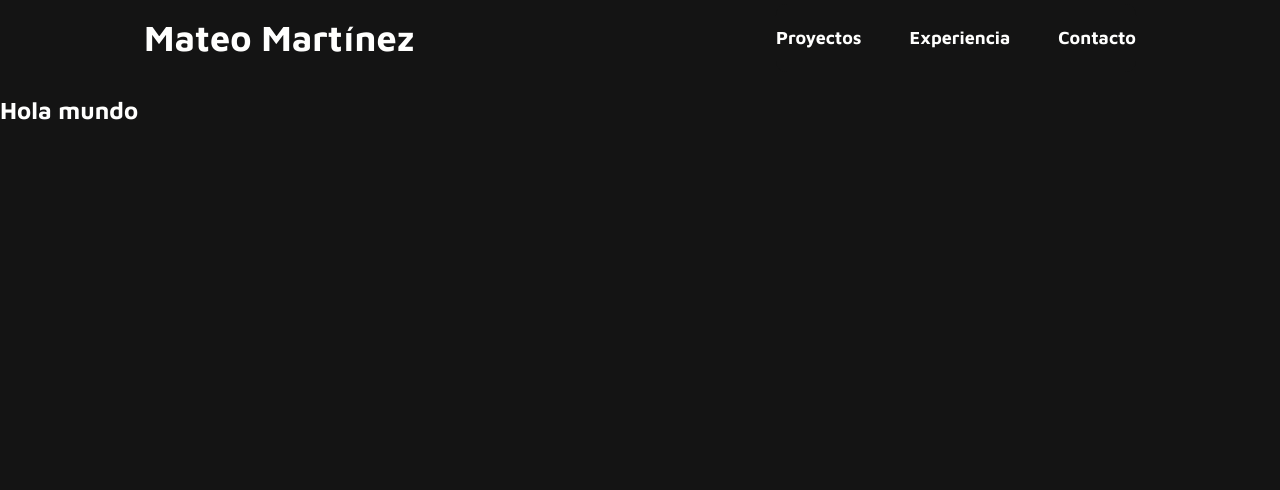
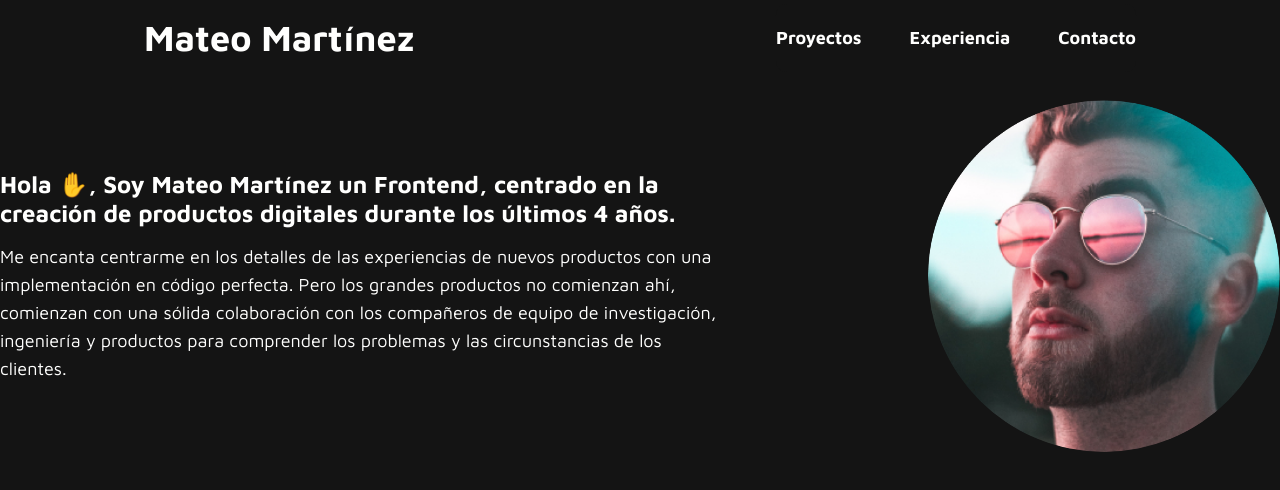
Before and after one commit to OscarAguilarL/portafolio-mateo, a React (Vite) app: page / in a window 1280 px wide. Shown: the top 490 px of the page. Built offline with nearby package versions, Linux system fonts and the light colour scheme.

Commit message:
Styled hero section

```diff
--- a/index.html
+++ b/index.html
@@ -1,5 +1,5 @@
 <!DOCTYPE html>
-<html lang="en">
+<html lang="es">
   <head>
     <meta charset="UTF-8" />
     <link rel="icon" type="image/svg+xml" href="/src/favicon.svg" />
--- a/src/App.jsx
+++ b/src/App.jsx
@@ -1,12 +1,13 @@
-import Header from "./components/Header";
+import Header from './components/Header';
+import { Hero } from './components/Hero';
 
 function App() {
-    return (
-        <div>
-            <Header />
-            <h2>Hola mundo</h2>
-        </div>
-    )
+  return (
+    <div>
+      <Header />
+      <Hero />
+    </div>
+  );
 }
 
-export default App
+export default App;
--- /dev/null
+++ b/src/components/Hero.jsx
@@ -0,0 +1,93 @@
+import React from 'react';
+import styled from '@emotion/styled';
+
+import user from '../img/User.png';
+
+const HeroStyled = styled.section`
+  margin-block-start: 1.5rem;
+  display: flex;
+  flex-direction: column;
+  align-items: center;
+  gap: 2.5rem;
+  padding-block-end: 4rem;
+
+  @media screen and (min-width: 768px) {
+    flex-direction: row-reverse;
+    justify-content: space-between;
+    align-items: center;
+    gap: 7rem;
+    padding-block-end: 5rem;
+  }
+`;
+
+const HeroImageStyled = styled.div`
+  max-inline-size: 15.625rem;
+  max-block-size: 15.625rem;
+  aspect-ratio: 1/1;
+  border-radius: 50%;
+  overflow: hidden;
+
+  img {
+    block-size: 100%;
+    inline-size: 100%;
+  }
+
+  @media screen and (min-width: 768px) {
+    max-inline-size: 22rem;
+    max-block-size: 22rem;
+  }
+`;
+
+const HeroDescriptionStyled = styled.div`
+  color: var(--white);
+  max-inline-size: 45rem;
+  display: flex;
+  flex-direction: column;
+  gap: 1rem;
+
+  h4 {
+    font: var(--headline4);
+    margin: 0;
+  }
+
+  p {
+    margin: 0;
+    font: var(--body1-regular);
+  }
+
+  @media screen and (min-width: 768px) {
+    align-items: flex-start;
+  }
+`;
+
+export const Hero = () => {
+  return (
+    <div>
+      <HeroStyled>
+        <HeroImageStyled>
+          <img
+            src={user}
+            alt="Foto de perfil de Mateo Martínez"
+            width="250"
+            height="250"
+          />
+        </HeroImageStyled>
+
+        <HeroDescriptionStyled>
+          <h4>
+            Hola ✋, Soy Mateo Martínez un Frontend, centrado en la creación de
+            productos digitales durante los últimos 4 años.
+          </h4>
+          <p>
+            Me encanta centrarme en los detalles de las experiencias de nuevos
+            productos con una implementación en código perfecta. Pero los
+            grandes productos no comienzan ahí, comienzan con una sólida
+            colaboración con los compañeros de equipo de investigación,
+            ingeniería y productos para comprender los problemas y las
+            circunstancias de los clientes.
+          </p>
+        </HeroDescriptionStyled>
+      </HeroStyled>
+    </div>
+  );
+};
```
Also changed, not shown: src/img/user.png (added).
